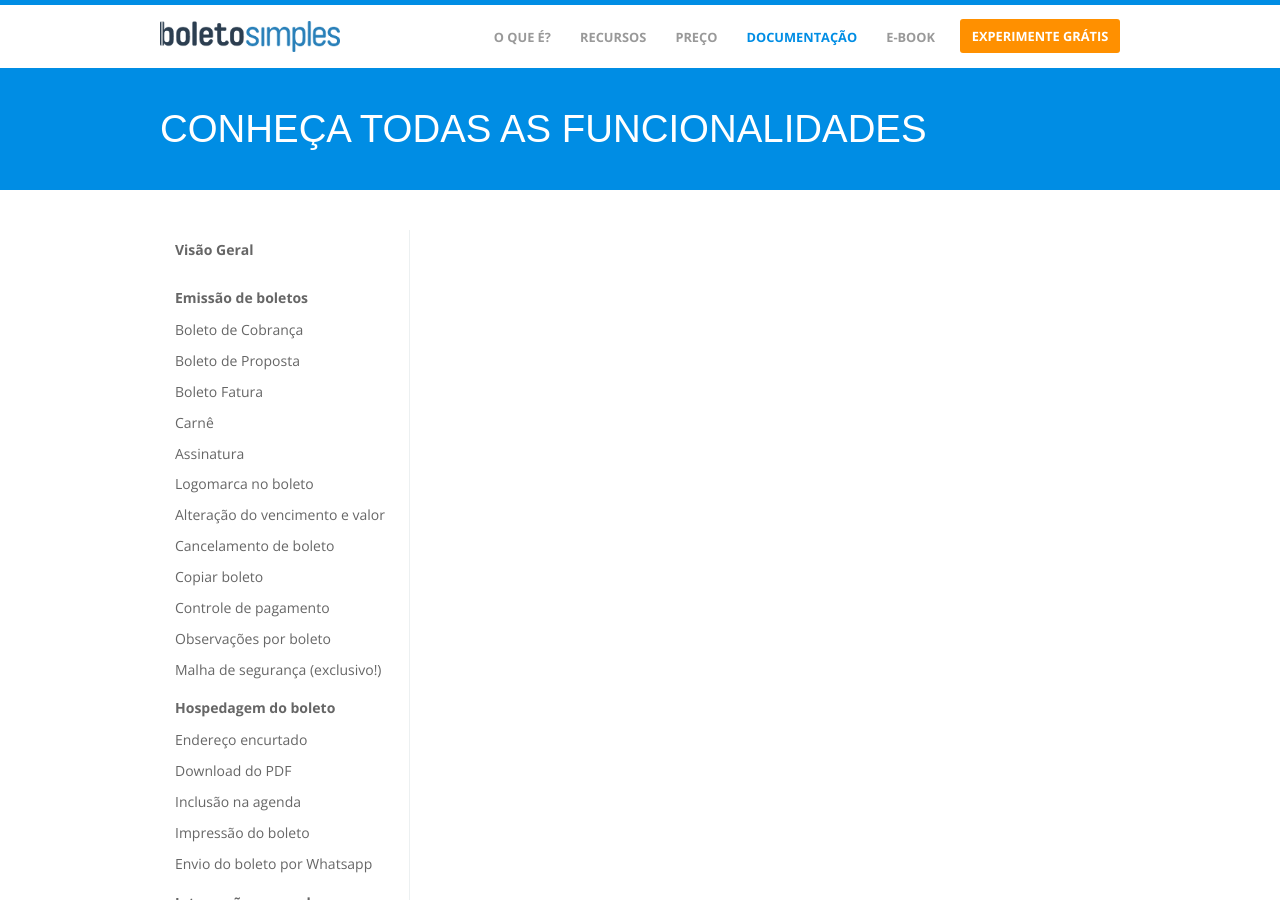
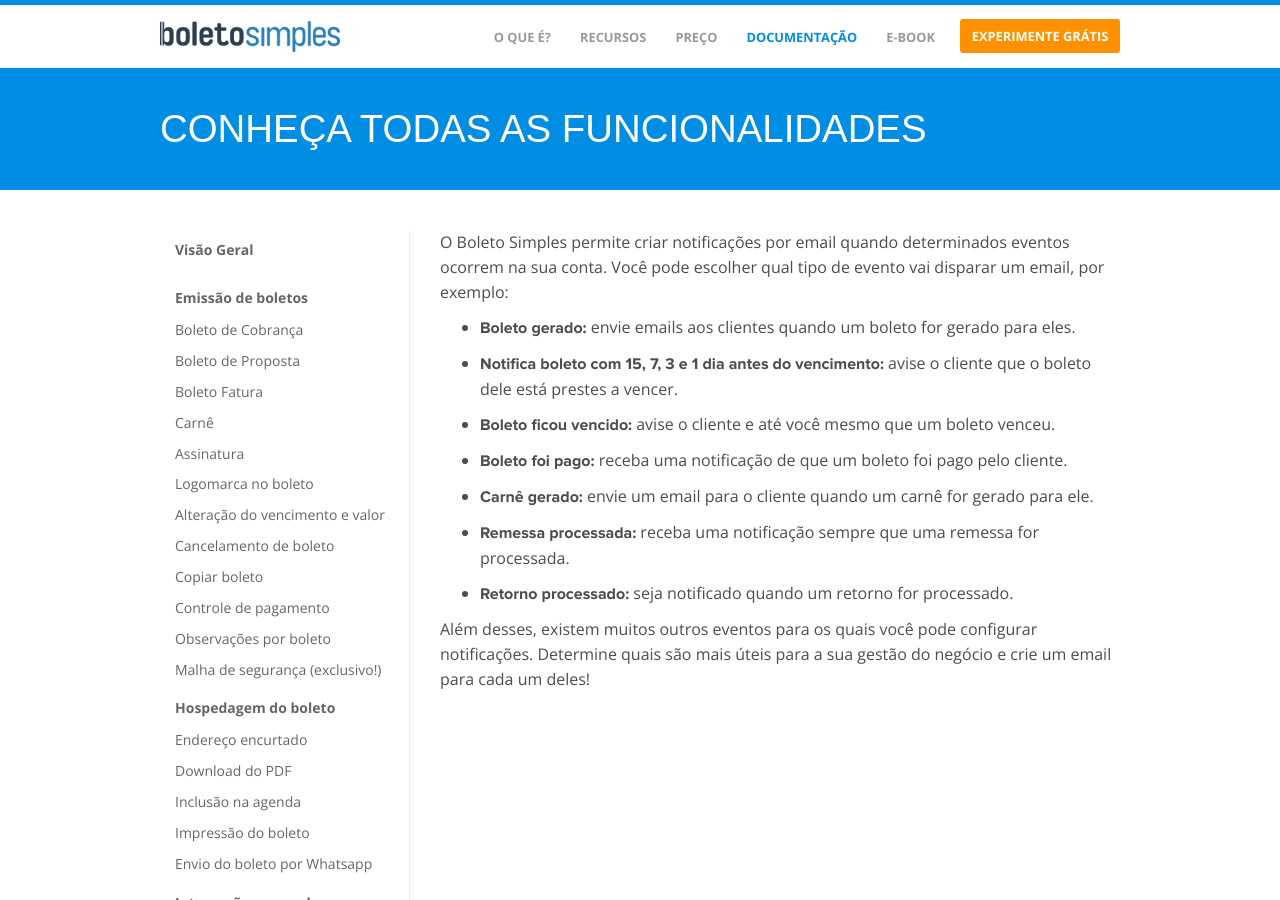
Before and after one commit to BoletoSimples/boletosimples-features, a Jekyll site: the page built from notificacoes-por-e-mail/automacao-por-eventos.markdown, in a window 1280 px wide and 900 px high. Built offline with Jekyll 4.4.1, drawn with Linux system fonts in a browser that asks for light colours.

Commit message:
Updated Automacao Por Eventos

```diff
--- a/notificacoes-por-e-mail/automacao-por-eventos.markdown
+++ b/notificacoes-por-e-mail/automacao-por-eventos.markdown
@@ -3,3 +3,21 @@
 date: 2018-01-30 17:54:00 -02:00
 position: 2
 ---
+
+O Boleto Simples permite criar notificações por email quando determinados eventos ocorrem na sua conta. Você pode escolher qual tipo de evento vai disparar um email, por exemplo:
+
+* **Boleto gerado:** envie emails aos clientes quando um boleto for gerado para eles.
+
+* **Notifica boleto com 15, 7, 3 e 1 dia antes do vencimento:** avise o cliente que o boleto dele está prestes a vencer.
+
+* **Boleto ficou vencido:** avise o cliente e até você mesmo que um boleto venceu.
+
+* **Boleto foi pago:** receba uma notificação de que um boleto foi pago pelo cliente.
+
+* **Carnê gerado:** envie um email para o cliente quando um carnê for gerado para ele.
+
+* **Remessa processada:** receba uma notificação sempre que uma remessa for processada.
+
+* **Retorno processado:** seja notificado quando um retorno for processado.
+
+Além desses, existem muitos outros eventos para os quais você pode configurar notificações. Determine quais são mais úteis para a sua gestão do negócio e crie um email para cada um deles!
```
